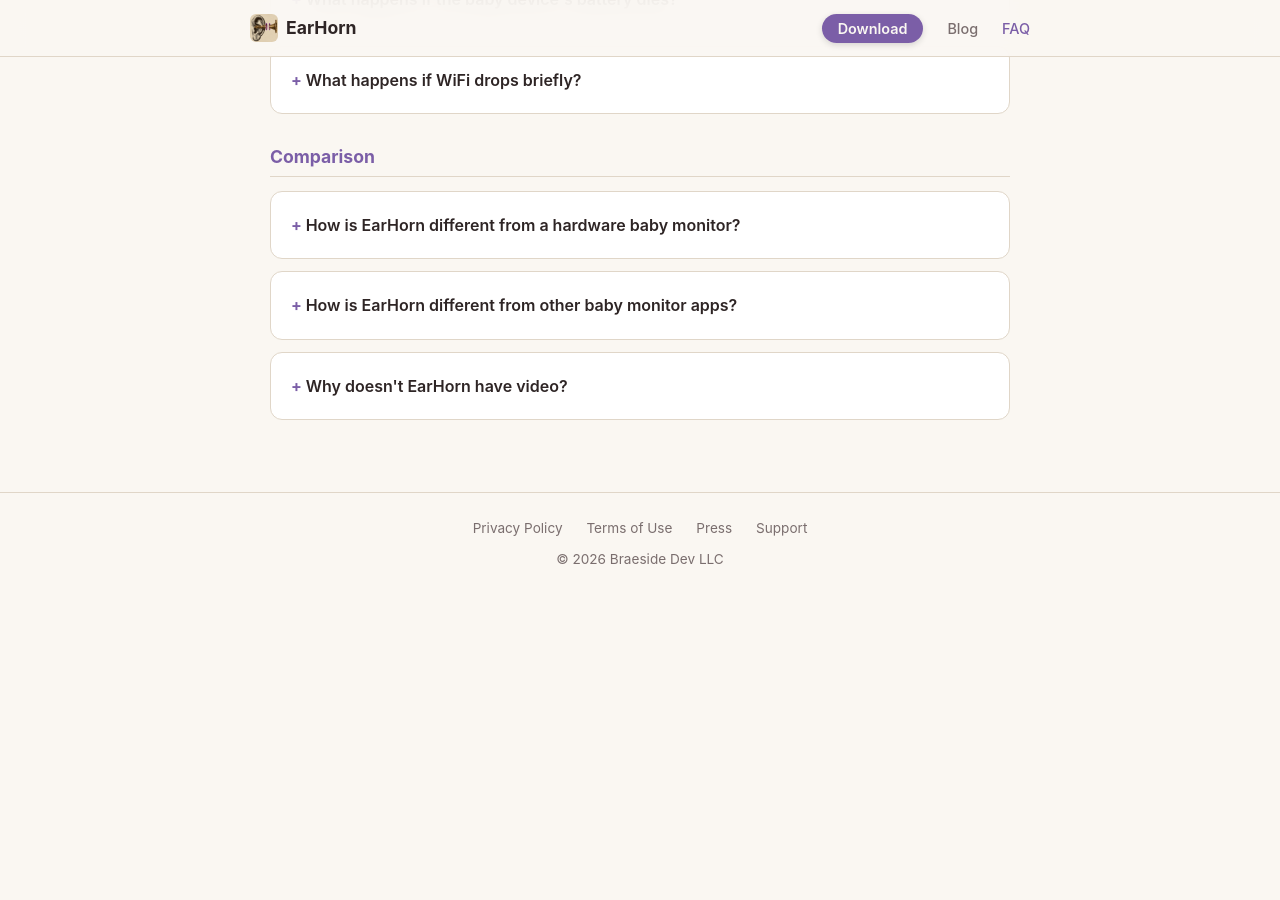
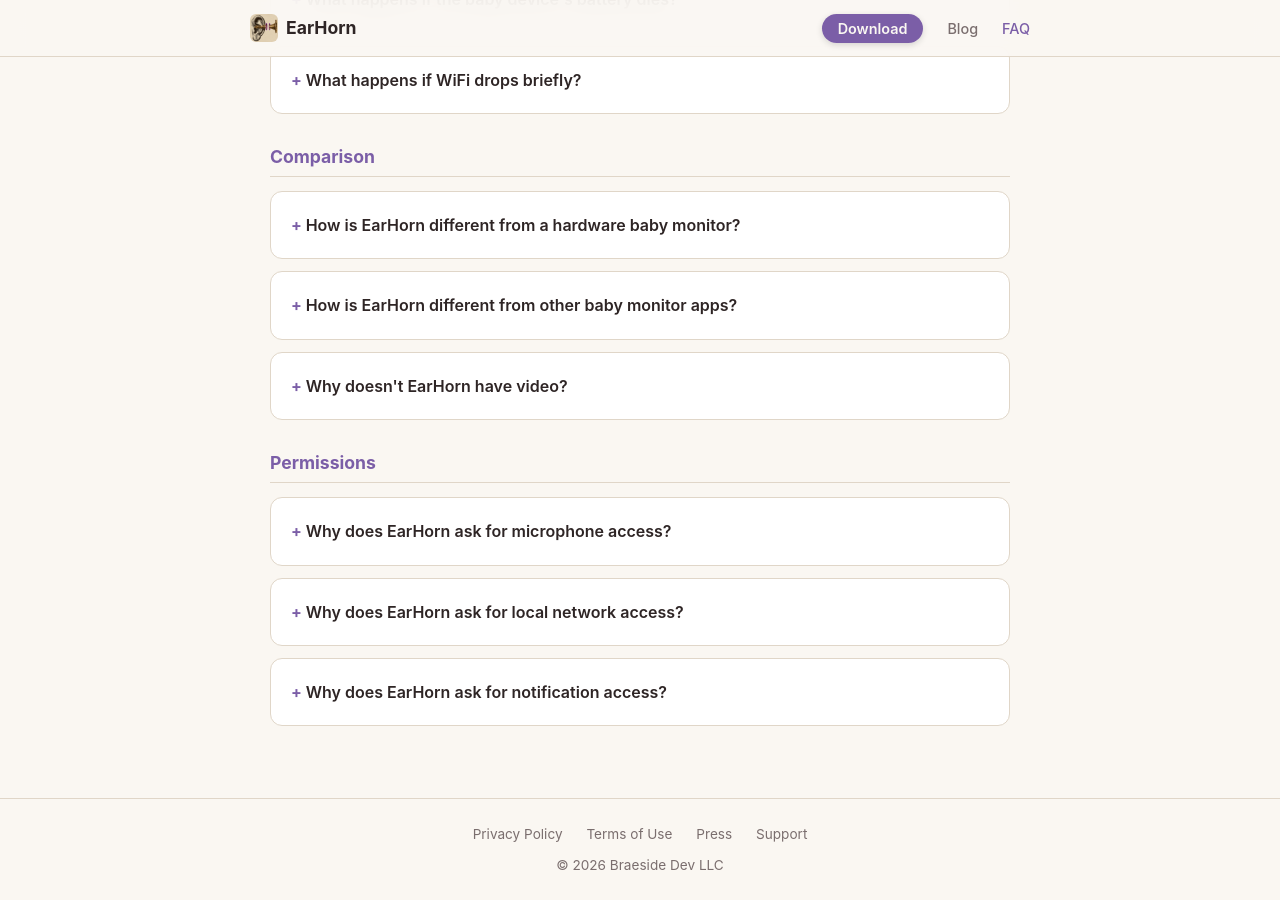
Before and after one commit to braeside-dev/earhorn-site, a Jekyll site: the page built from faq.md, in a window 1280 px wide and 900 px high, scrolled down 1943 px. Built offline with Jekyll 4.4.1, drawn with Linux system fonts in a browser that asks for light colours; before the commit the page ends 2537 px from its top, so only the background shows below that.

Commit message:
permissions discussion updates

```diff
--- a/faq.md
+++ b/faq.md
@@ -191,6 +191,32 @@ permalink: /faq/
 
 </div>
 
+<div class="faq-category">
+<h3>Permissions</h3>
+
+<div class="card" style="padding: 16px 20px; margin-bottom: 12px;">
+<details>
+<summary>Why does EarHorn ask for microphone access?</summary>
+<p>The baby device uses the microphone to listen for sound above your configured threshold. Without microphone access, EarHorn can't monitor audio. The microphone is only actively used when monitoring is running. No audio is recorded, stored, or sent to Braeside Dev — it streams directly to your paired parent device over your local network.</p>
+</details>
+</div>
+
+<div class="card" style="padding: 16px 20px; margin-bottom: 12px;">
+<details>
+<summary>Why does EarHorn ask for local network access?</summary>
+<p>EarHorn uses your local WiFi network to discover and connect to your other device. Apple requires apps to request local network permission before they can communicate with other devices on the same network. This is how the baby and parent devices find each other and stream audio — no internet or cloud server is involved.</p>
+</details>
+</div>
+
+<div class="card" style="padding: 16px 20px; margin-bottom: 12px;">
+<details>
+<summary>Why does EarHorn ask for notification access?</summary>
+<p>Notifications let EarHorn alert you when sound is detected while the app is in the background, and when the baby device's battery is running low. If you decline notifications, EarHorn will still work — but you'll only see alerts while the app is open in the foreground.</p>
+</details>
+</div>
+
+</div>
+
 <script type="application/ld+json">
 {
     "@context": "https://schema.org",
```
Also changed, not shown: download.md (+1 -1 lines), support.md (+1 -1 lines).
